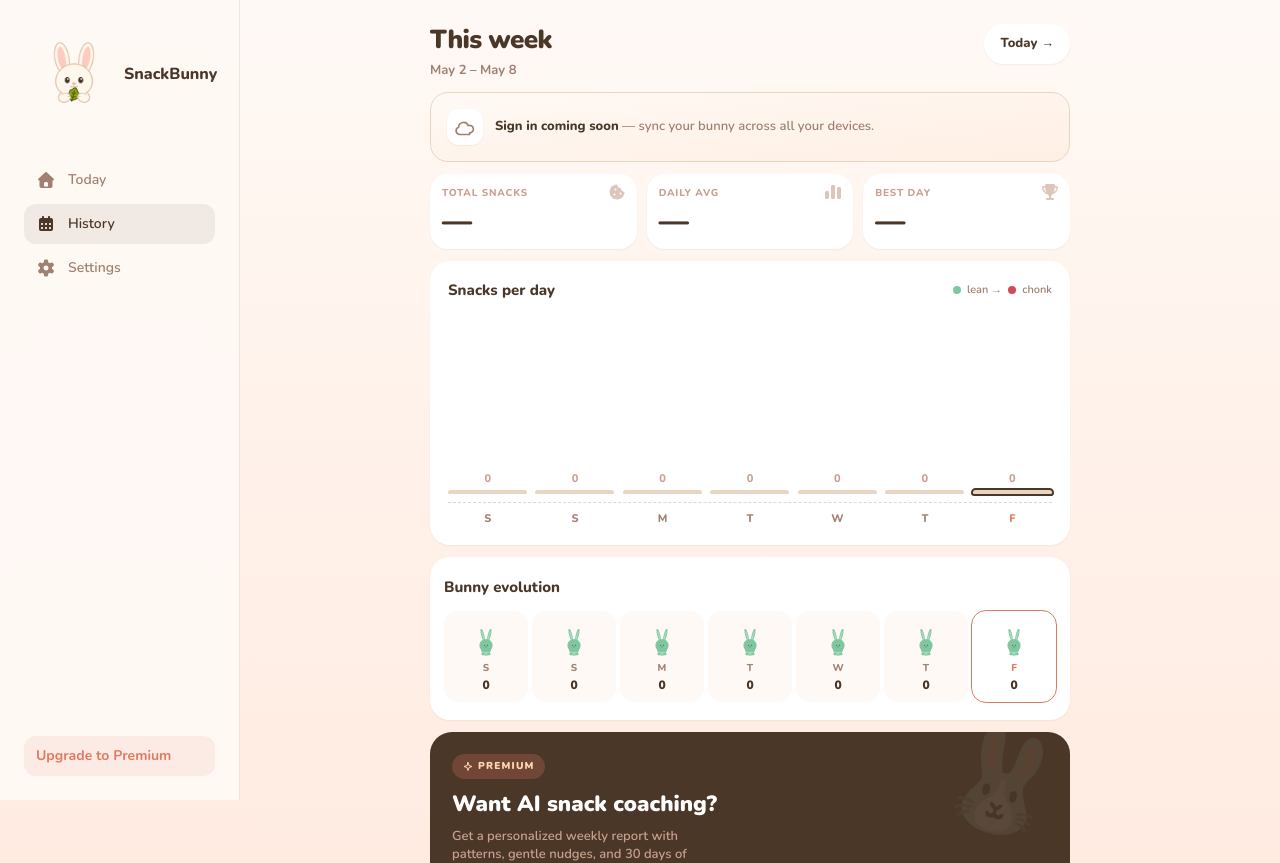
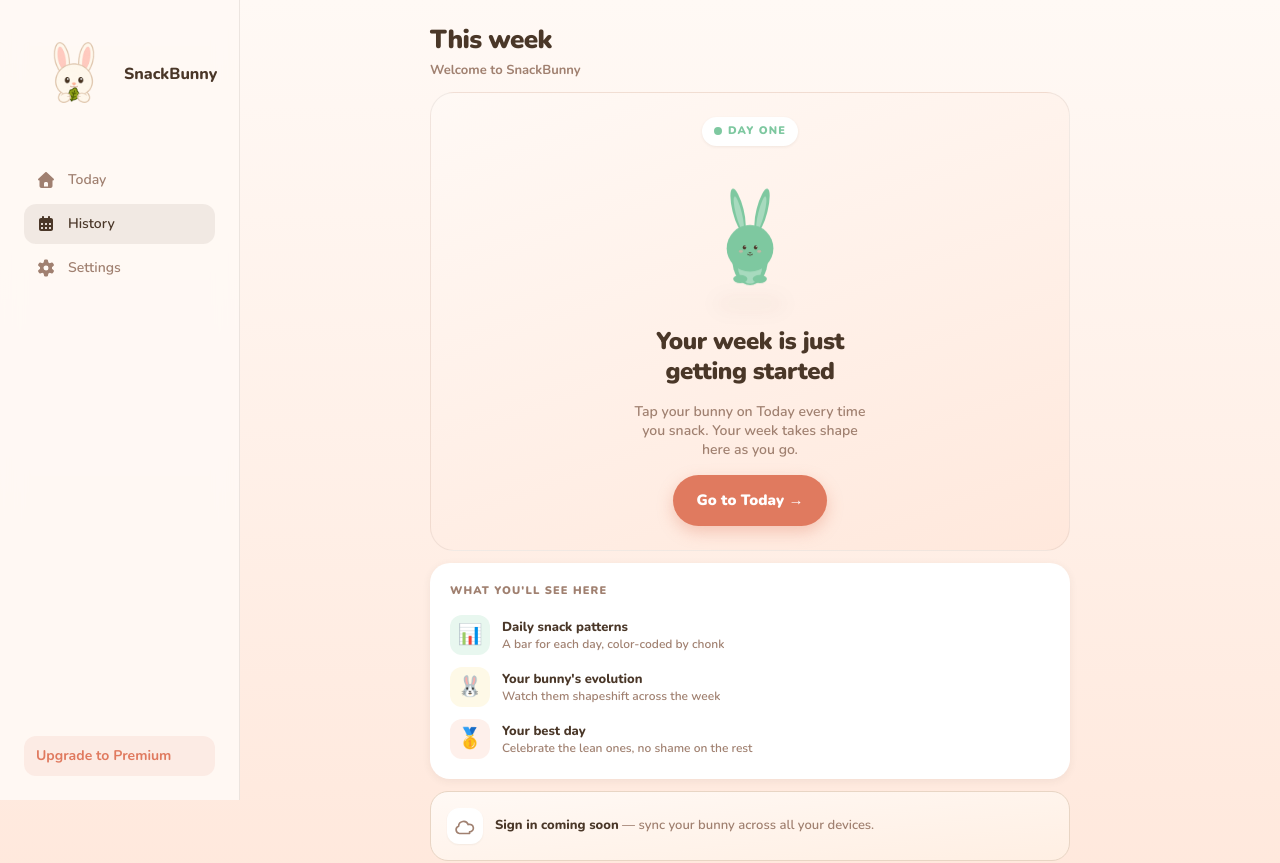
Before and after one commit to cjara002/snack-bunny, a Next.js app: page /history in a window 1280 px wide. Shown: the top 863 px of the page. Built offline with nearby package versions, Linux system fonts and the light colour scheme.

Commit message:
Fixed issue with the commiment bunny opening a save photos on IOS. Added a disclaimer about this not being a weight loss app. Added a new screen tot he history tab when user has no history.

```diff
--- a/app/_components/Footer.tsx
+++ b/app/_components/Footer.tsx
@@ -22,6 +22,9 @@ const Footer = () => (
     <div className="text-xs font-medium text-[#C9A090]">
       © 2026 SnackBunny — No calorie counting, no guilt.
     </div>
+    <div className="text-xs text-[#C9A090] opacity-70 mt-1">
+      Not a medical or weight-loss tool.
+    </div>
   </footer>
 );
 
--- /dev/null
+++ b/app/history/_components/HistoryEmptyState.tsx
@@ -0,0 +1,97 @@
+import Link from "next/link";
+import SyncBanner from "./SyncBanner";
+
+const FEATURES = [
+  {
+    emoji: "📊",
+    title: "Daily snack patterns",
+    subtitle: "A bar for each day, color-coded by chonk",
+    tileBg: "bg-[#E8F7EF]",
+  },
+  {
+    emoji: "🐰",
+    title: "Your bunny's evolution",
+    subtitle: "Watch them shapeshift across the week",
+    tileBg: "bg-[#FEF9E7]",
+  },
+  {
+    emoji: "🥇",
+    title: "Your best day",
+    subtitle: "Celebrate the lean ones, no shame on the rest",
+    tileBg: "bg-[#FEF0EB]",
+  },
+];
+
+const HistoryEmptyState = () => (
+  <div className="flex flex-col gap-3 animate-fade-slide-in">
+    <div>
+      <h1 className="text-[26px] font-black text-[#4A3728] tracking-tight leading-tight">
+        This week
+      </h1>
+      <p className="text-[13px] font-bold text-[#A08070] mt-1">Welcome to SnackBunny</p>
+    </div>
+
+    {/* Hero card */}
+    <div className="bg-linear-[160deg] from-[#FFF9F5] to-[#FFE8DC] rounded-3xl border border-[rgba(74,55,40,0.08)] p-6 flex flex-col items-center gap-4 text-center">
+      {/* Eyebrow pill */}
+      <div className="flex items-center gap-1.5 bg-white rounded-full px-3 py-1.5 shadow-[0_1px_3px_rgba(74,55,40,0.08)]">
+        <span className="w-2 h-2 rounded-full bg-[#7EC8A0]" />
+        <span className="text-[11px] font-black text-[#7EC8A0] uppercase tracking-[0.1em]">
+          Day one
+        </span>
+      </div>
+
+      {/* Bunny with floating shadow */}
+      <div className="relative flex items-end justify-center w-[140px] h-[148px]">
+        {/* eslint-disable-next-line @next/next/no-img-element */}
+        <img
+          src="/assets/bunny-stage-0.svg"
+          alt=""
+          width={140}
+          height={140}
+          className="w-[140px] select-none animate-bunny-float absolute top-0 left-0"
+          draggable={false}
+        />
+        <div className="absolute bottom-0 left-1/2 w-20 h-3 rounded-full bg-[#4A3728]/10 blur-md animate-bunny-shadow" />
+      </div>
+
+      <h2 className="text-2xl font-black text-[#4A3728] tracking-[-0.02em] leading-tight text-balance max-w-[22ch]">
+        Your week is just getting started
+      </h2>
+      <p className="text-sm font-semibold text-[#A08070] leading-snug max-w-[28ch]">
+        Tap your bunny on Today every time you snack. Your week takes shape here as you go.
+      </p>
+
+      <Link
+        href="/home"
+        className="bg-[#E07A5F] text-white text-[15px] font-black rounded-full px-6 py-3.5 shadow-[0_6px_16px_rgba(224,122,95,0.35)] hover:bg-[#C96248] active:scale-95 transition-all"
+      >
+        Go to Today →
+      </Link>
+    </div>
+
+    {/* Feature list card */}
+    <div className="bg-white rounded-[20px] shadow-[0_2px_8px_rgba(74,55,40,0.07)] p-5 flex flex-col gap-4">
+      <p className="text-[11px] font-black text-[#A08070] uppercase tracking-[0.1em]">
+        What you&apos;ll see here
+      </p>
+      <div className="flex flex-col gap-3">
+        {FEATURES.map(({ emoji, title, subtitle, tileBg }) => (
+          <div key={title} className="flex items-center gap-3">
+            <div className={`w-10 h-10 shrink-0 rounded-xl flex items-center justify-center text-xl ${tileBg}`}>
+              {emoji}
+            </div>
+            <div>
+              <p className="text-[13px] font-extrabold text-[#4A3728] leading-tight">{title}</p>
+              <p className="text-[12px] font-semibold text-[#A08070] leading-tight mt-0.5">{subtitle}</p>
+            </div>
+          </div>
+        ))}
+      </div>
+    </div>
+
+    <SyncBanner />
+  </div>
+);
+
+export default HistoryEmptyState;
--- a/app/history/_components/HistoryScreen.tsx
+++ b/app/history/_components/HistoryScreen.tsx
@@ -8,6 +8,7 @@ import StatsRow from "./StatsRow";
 import BarChart from "./BarChart";
 import BunnyEvolutionRow from "./BunnyEvolutionRow";
 import PremiumTeaseCard from "./PremiumTeaseCard";
+import HistoryEmptyState from "./HistoryEmptyState";
 import { SNACK_EVENTS_KEY } from "@/lib/storage";
 import { stageFor } from "@/lib/stages";
 
@@ -75,11 +76,18 @@ const HistoryScreen = () => {
   const [days, setDays] = useState<DayData[]>([]);
   const [stats, setStats] = useState<WeekStats>({ total: "—", avg: "—", bestDay: "—" });
   const [mounted, setMounted] = useState(false);
+  const [hasLifetimeSnacks, setHasLifetimeSnacks] = useState(true);
 
   useEffect(() => {
     const weekData = buildWeekData();
     setDays(weekData);
     setStats(getWeekStats(weekData));
+    try {
+      const events: number[] = JSON.parse(localStorage.getItem(SNACK_EVENTS_KEY) ?? "[]");
+      setHasLifetimeSnacks(events.length > 0);
+    } catch {
+      setHasLifetimeSnacks(false);
+    }
     setMounted(true);
   }, []);
 
@@ -87,6 +95,16 @@ const HistoryScreen = () => {
     return (
       <AppShell activeNav="history">
         <div className="pt-2" />
+      </AppShell>
+    );
+  }
+
+  if (!hasLifetimeSnacks) {
+    return (
+      <AppShell activeNav="history">
+        <div className="pt-2">
+          <HistoryEmptyState />
+        </div>
       </AppShell>
     );
   }
--- a/app/onboarding/_components/CommitmentStep.tsx
+++ b/app/onboarding/_components/CommitmentStep.tsx
@@ -145,6 +145,7 @@ const CommitmentStep = ({ onComplete }: CommitmentStepProps) => {
         onPointerUp={handlePressEnd}
         onPointerLeave={handlePressEnd}
         onPointerCancel={handlePressEnd}
+        onContextMenu={(e) => e.preventDefault()}
         aria-label="Hold to commit"
         role="button"
         tabIndex={0}
@@ -187,6 +188,9 @@ const CommitmentStep = ({ onComplete }: CommitmentStepProps) => {
             Skip the commitment
           </button>
         )}
+        <p className="text-[11px] text-[#C9A090] opacity-60 text-center">
+          Not a medical or weight-loss tool.
+        </p>
       </div>
 
       {showSkipModal && (
```
